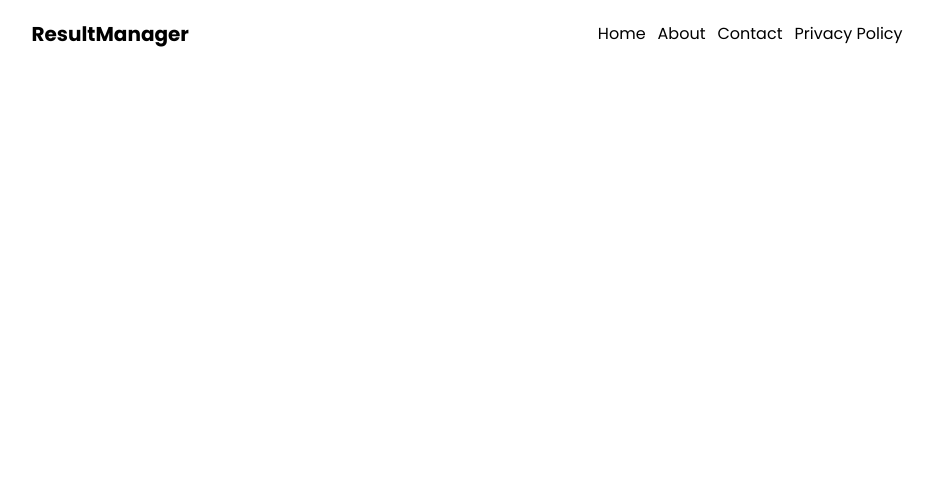
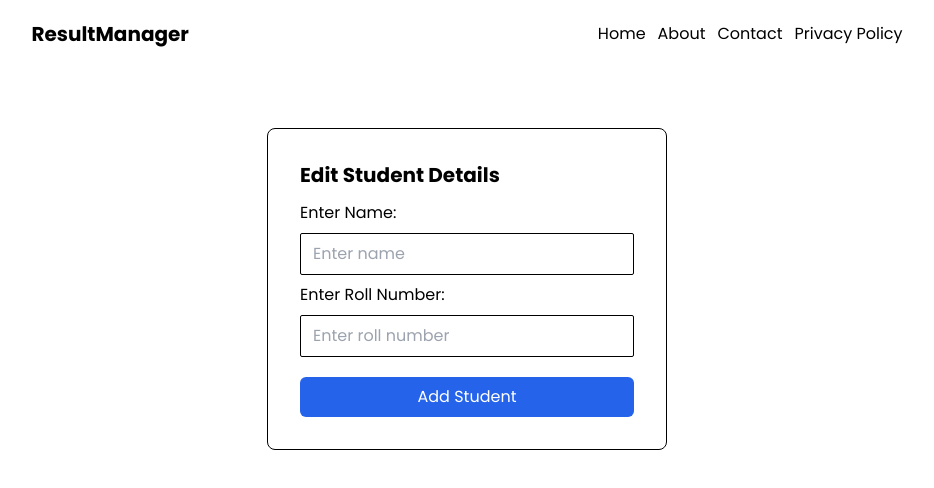
Before and after one commit to aditya-chopde/result-management-system, a React (Vite) app in the folder frontend/: page /edit/student/1 in a window 1280 px wide. Shown: the top 488 px of the page, without its empty margins (173-1107 px from the left). Built offline with nearby package versions, Linux system fonts and the light colour scheme; no server answers.

Commit message:
implemented edit student functionality

```diff
--- a/frontend/src/App.jsx
+++ b/frontend/src/App.jsx
@@ -5,6 +5,7 @@ import CreateSchool from './components/CreateSchool';
 import Dashboard from './components/Dashboard';
 import Login from './components/Login';
 import AddStudent from './components/AddStudent';
+import EditStudent from './components/EditStudent';
 
 function App() {
   const [count, setCount] = useState(0)
@@ -18,6 +19,7 @@ function App() {
         <Route path="/login" element={<Login/>} />
         <Route path="/dashboard/:id" element={<Dashboard/>} />
         <Route path="/add/student/:id" element={<AddStudent/>} />
+        <Route path="/edit/student/:id" element={<EditStudent/>} />
       </Routes>
     </Router>
     </>
--- a/frontend/src/components/Dashboard.jsx
+++ b/frontend/src/components/Dashboard.jsx
@@ -55,7 +55,7 @@ const Dashboard = () => {
                     <td className="border-all">{item.studentRollNumber}</td>
                     <td className="border-all gap-3 realtive">
                       <button className="px-3 transition-all hover:bg-blue-400 bg-blue-500 text-white my-2 mr-2">Add Result</button>
-                      <button className="px-3 bg-yellow-500 text-white my-2 mr-2 transition-all hover:bg-yellow-400">Edit</button>
+                      <button className="px-3 bg-yellow-500 text-white my-2 mr-2 transition-all hover:bg-yellow-400" onClick={()=> navigate(`/edit/student/${item._id}`)}>Edit</button>
                       <button className="px-3 transition-all hover:bg-red-400 bg-red-500 text-white my-2 mr-2">Delete</button>
                     </td>
                   </tr>
--- /dev/null
+++ b/frontend/src/components/EditStudent.jsx
@@ -0,0 +1,78 @@
+import React, { useEffect, useState } from "react";
+import { useNavigate, useParams } from "react-router-dom";
+import api from "../config/api";
+
+const EditStudent = () => {
+  const token = localStorage.getItem("token");
+  const navigate = useNavigate();
+  const { id } = useParams();
+  const [name, setName] = useState("");
+  const [rollNumber, setRollNumber] = useState("");
+  const [data, setData] = useState([])
+
+  const handleGetSingleStudent = async () => {
+    await api.get(`/create/get-single-student/${id}`).then((res)=>{
+        const data = res.data.getSingleStudent
+        setName(data[0].studentName)
+        setRollNumber(data[0].studentRollNumber)
+    });
+  };
+
+  const handleSubmit = async (e) => {
+    e.preventDefault();
+    const formData = {
+      studentName: name,
+      studentRollNumber: rollNumber,
+    };
+
+    await api.post(`/create/edit-student/${id}`, formData).then((res) => {
+      alert(res.data.message);
+      navigate(`/dashboard/${token}`);
+    });
+  };
+
+  useEffect(() => {
+    handleGetSingleStudent()
+  }, []);
+
+  return (
+    <>
+      <div className="flex flex-col justify-center items-center my-20">
+        <div className="border rounded-lg border-black px-8 py-5 w-[400px]">
+          <h1 className="font-bold text-xl py-3">Edit Student Details</h1>
+          <form onSubmit={handleSubmit}>
+            <div>
+              <label htmlFor="">Enter Name: </label>
+              <br />
+              <input
+                value={name}
+                onChange={(e) => setName(e.target.value)}
+                type="text"
+                placeholder="Enter name"
+                className="input-register-school"
+              />
+            </div>
+            <div>
+              <label htmlFor="">Enter Roll Number: </label>
+              <br />
+              <input
+                value={rollNumber}
+                onChange={(e) => setRollNumber(e.target.value)}
+                type="text"
+                placeholder="Enter roll number"
+                className="input-register-school"
+              />
+            </div>
+            <div>
+              <button className="w-full my-3 py-2 text-white bg-blue-600 rounded-md">
+                Add Student
+              </button>
+            </div>
+          </form>
+        </div>
+      </div>
+    </>
+  );
+};
+
+export default EditStudent;
```
Also changed, not shown: 1 other file (tests, documents, lock files or other folders).
